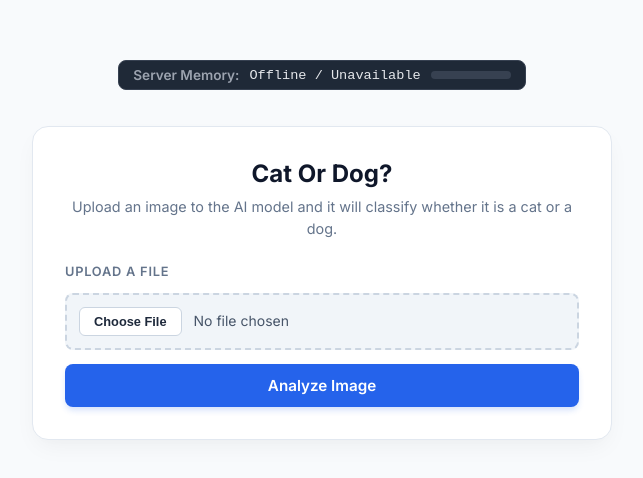
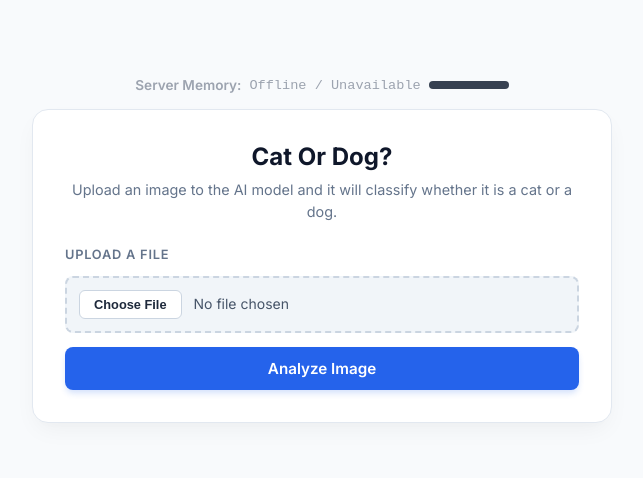
Before and after one commit to charleydcruze/cat_dog_image_classifier, a plain HTML site: page index.html in a window 1280 px wide. Shown: the part 150-628 px from the top of the page, without its empty margins (318-961 px from the left). Drawn offline with Linux system fonts and the light colour scheme; no server answers.

Commit message:
Updates attributes of body and ram-widget.

```diff
--- a/CSS/style.css
+++ b/CSS/style.css
@@ -276,18 +276,13 @@ input[type="file"]:focus-visible {
 
 
 .ram-widget {
-    position: static;
-    margin: 0 auto 20px auto;
-    width: fit-content;
     display: flex;
     align-items: center;
-    gap: 10px;
-    background-color: #1f2937;
-    padding: 6px 14px;
-    border-radius: 8px;
+    justify-content: center;
+    gap: 8px;
+    margin: 0 auto;
     font-size: 0.85rem;
-    color: #e5e7eb;
-    border: 1px solid #374151;
+    color: #9ca3af;
 }
 
 .ram-label {
```
